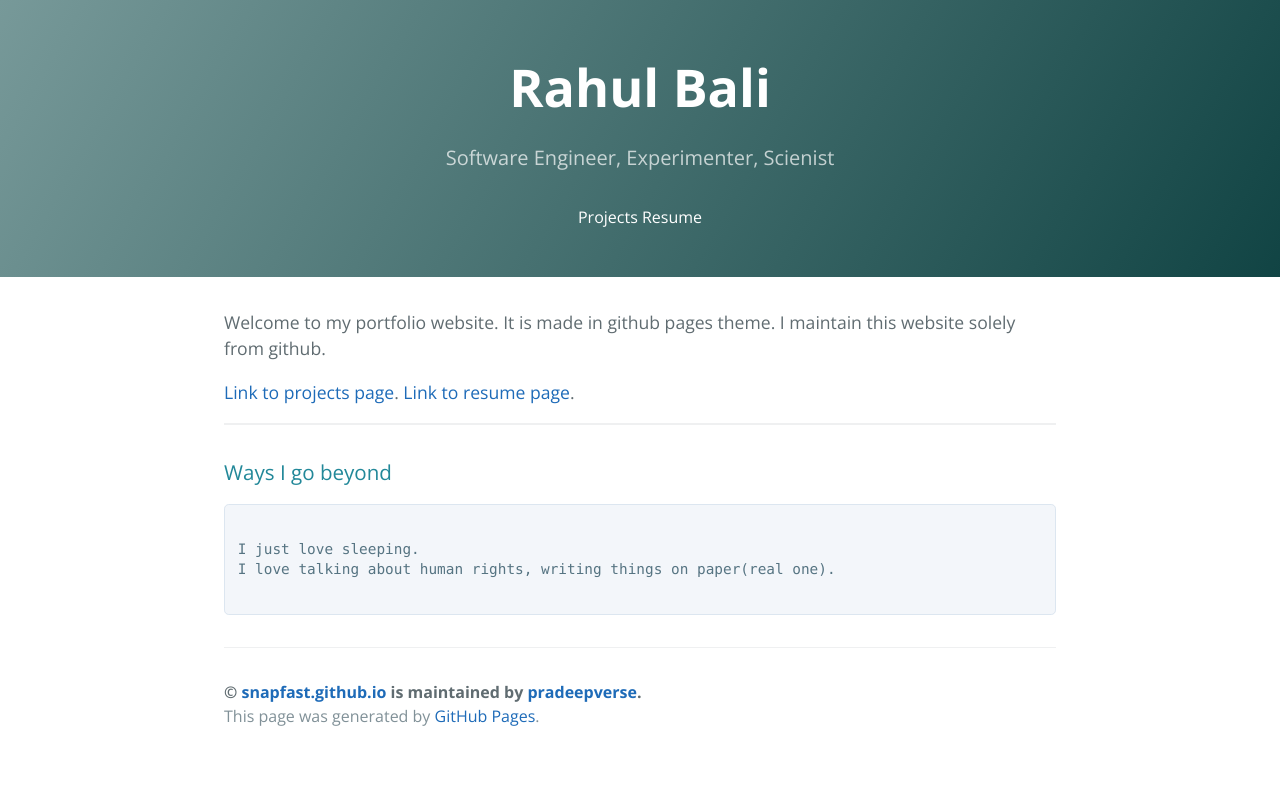
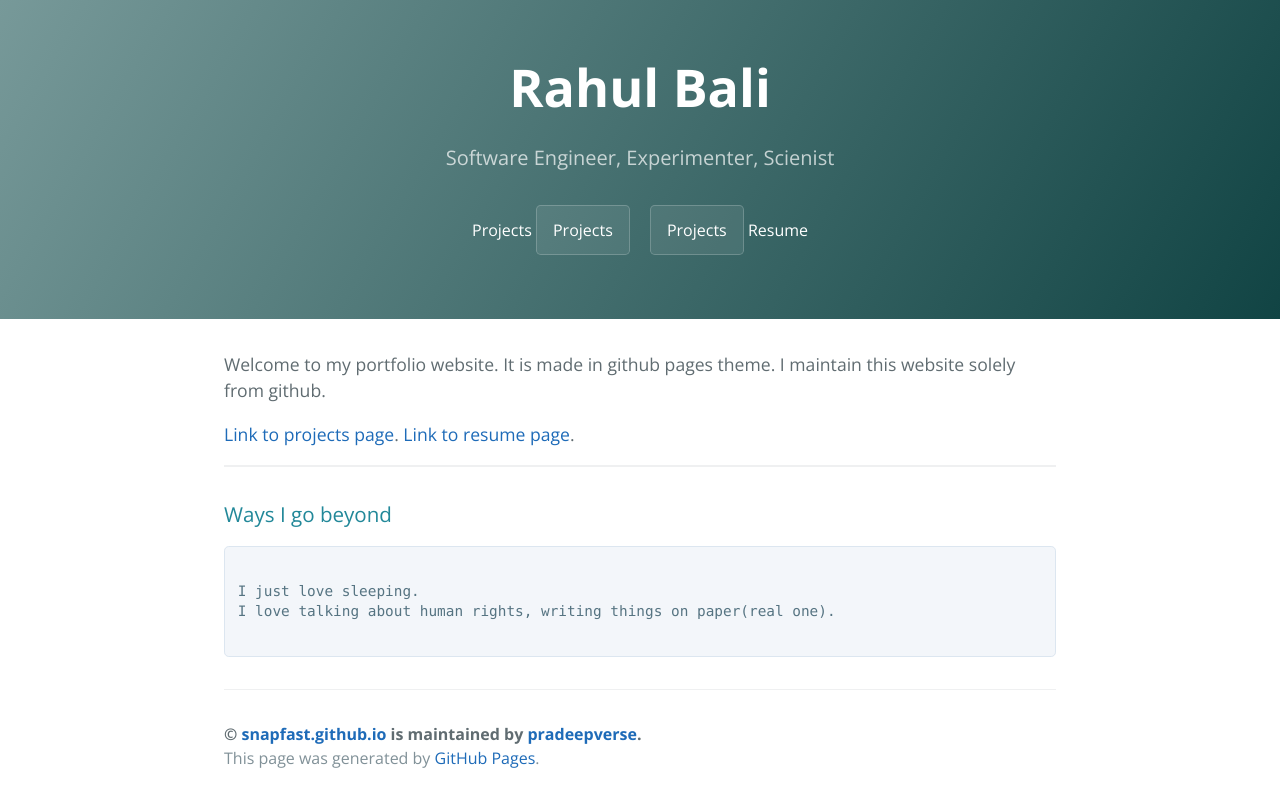
Before and after one commit to pradeepverse/snapfast.github.io, a Jekyll site: the page built from index.md, in a window 1280 px wide. Shown: the top 807 px of the page. Built offline with Jekyll 4.4.1, drawn with Linux system fonts in a browser that asks for light colours.

Commit message:
Update default.html

```diff
--- a/_layouts/default.html
+++ b/_layouts/default.html
@@ -27,6 +27,8 @@
       <h2 class="project-tagline">{{ page.description | default: site.description | default: site.github.project_tagline }}</h2>
       <div style="display: inline-block">
         <a href="./projects.html">Projects</a>
+        <a class="btn btn-outline-light" href="./projects.html" role="button">Projects</a>
+        <a class="btn btn-outline-light" href="./resume.html" role="button">Projects</a>
         <a href="./resume.html">Resume</a>
       </div>
       {% if site.project_page %}
```
